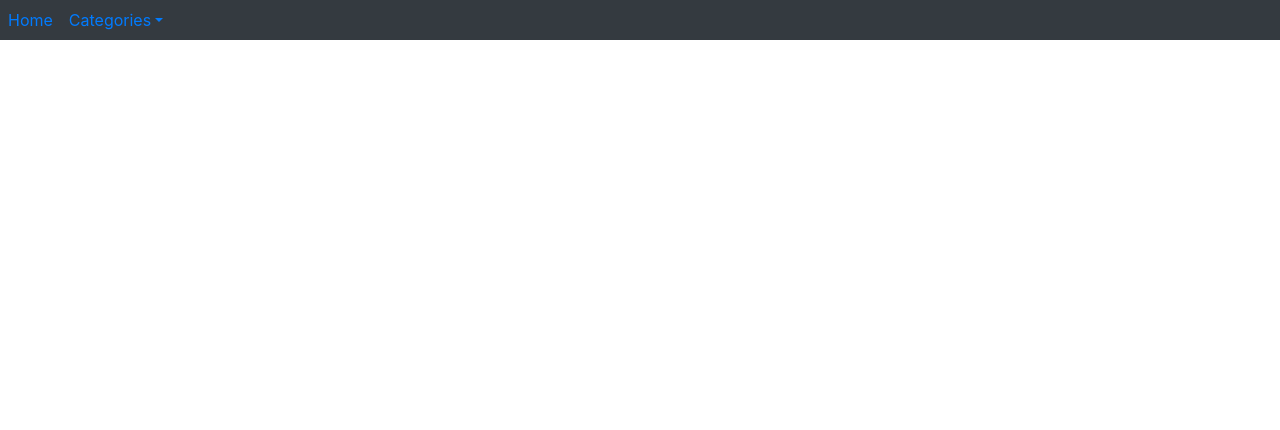
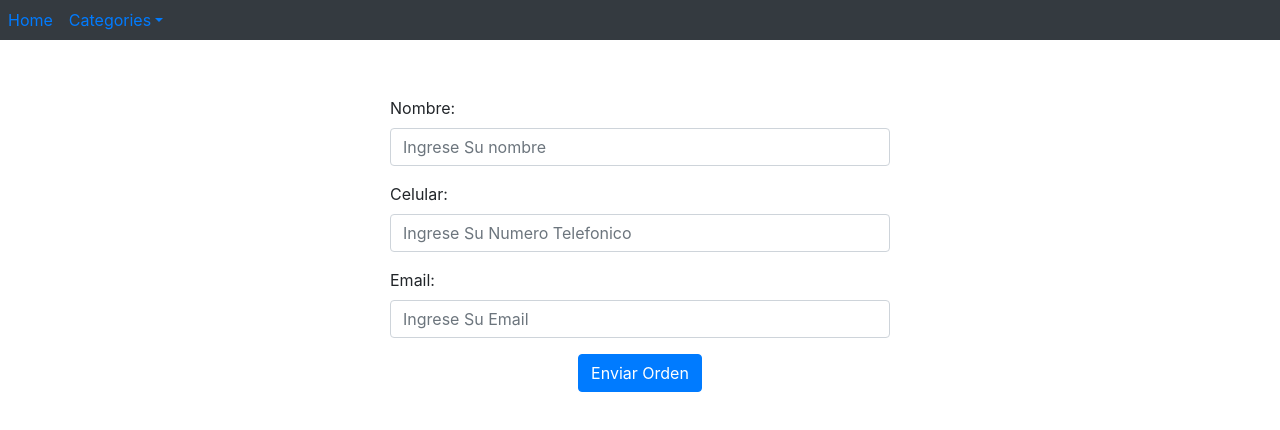
Before and after one commit to danielCastaneda23/React, a React (Create React App) app: page /cart/form in a window 1280 px wide. Shown: the top 430 px of the page. Built offline with nearby package versions, Linux system fonts and the light colour scheme; no server answers; the database is empty.

Commit message:
setOrdersFirebase

```diff
--- a/src/App.js
+++ b/src/App.js
@@ -7,6 +7,8 @@ import ItemDetailContainer from './components/ItemDetailContainer';
 import ThemeContext from './context/cartContext';
 import Cart from './components/Cart';
 import {getFirestore} from './configs/firebase'
+import CartRoute from './components/CartRoute';
+
 const App = () => {
     const [item, setItem] = useState([]);
     const [cart, setCart] = useState([]);
@@ -38,6 +40,9 @@ const App = () => {
                         <Route exact path="/cart">
                             <Cart/>
                         </Route>
+                        <Route exact path="/cart/form">
+                            <CartRoute/>
+                        </Route>
                     </Switch>
                 </BrowserRouter>
 
--- a/src/components/Cart.js
+++ b/src/components/Cart.js
@@ -56,7 +56,7 @@ const Cart = () => {
         <hr style={{ width: '90%', height: '1px', backgroundColor: '#666', marginTop: '80px' }}></hr>
         <div className="row mx-0">
             <div className="col-4"></div>
-            <div className="col-4"></div>
+            <div className="col-4 text-center"><Link to={`/cart/form`}><Button variant="btn btn-primary">FINALIZAR COMPRA</Button></Link></div>
             <div className="col-4 text-center"> <b>Precio total: {total}  </b></div>
         </div> </>: <>
         <div className=" h1 row mx-0 mt-5 pt-5 bold justify-content-center">EL CARRITO SE ENCUENTRA VACIO</div>
--- /dev/null
+++ b/src/components/CartRoute.js
@@ -0,0 +1,62 @@
+import { useContext, useEffect, useState } from 'react';
+import { Button } from 'react-bootstrap';
+import ThemeContext from '../context/cartContext';
+import { Form, FormGroup } from 'react-bootstrap'
+import { getFirestore } from '../configs/firebase'
+import 'firebase/firestore'
+import firebase from 'firebase/app'
+
+const CartRoute = () => {
+    const { cart, setCart } = useContext(ThemeContext)
+    const [total2, setTotal2] = useState(0)
+    const [db,setDb] = useState(getFirestore())
+    useEffect(() => {
+        let x = 0;
+        for (let i = 0; i < cart.length; i++) {
+            x = x + (cart[i].item.price*cart[i].quantity)
+        }
+        setTotal2(x)
+    },[])
+    const obtenerDatos = () => {
+        const newOrder = {
+            buyer: { name: document.getElementById('Name').value, phone: document.getElementById('Phone').value, email: document.getElementById('Email').value },
+            products: [
+                ...cart
+            ],
+            createon: firebase.firestore.Timestamp.fromDate(new Date()),
+            total: total2
+        }
+        const orders = db.collection("orders");
+        orders.add(newOrder).then((resp) => {
+            console.log(resp.id)
+        })
+
+    }
+    return (
+        <>
+            <div className="row mt-5 pt-5 justify-content-center">
+                <Form style={{ width: '500px' }}>
+                    <FormGroup controlId="Name">
+                        <Form.Label>Nombre: </Form.Label>
+                        <Form.Control type="name" placeholder="Ingrese Su nombre" />
+                    </FormGroup>
+                    <FormGroup controlId="Phone">
+                        <Form.Label>Celular: </Form.Label>
+                        <Form.Control type="number" placeholder="Ingrese Su Numero Telefonico" />
+                    </FormGroup>
+                    <FormGroup controlId="Email">
+                        <Form.Label>Email: </Form.Label>
+                        <Form.Control type="email" placeholder="Ingrese Su Email" />
+                    </FormGroup>
+                    <div className=" row justify-content-center">
+                        <Button className="text-center" variant="primary" onClick={() => obtenerDatos()}>
+                            Enviar Orden
+                    </Button>
+                    </div>
+
+                </Form>
+            </div>
+        </>
+    )
+}
+export default CartRoute
--- a/src/components/Item.js
+++ b/src/components/Item.js
@@ -37,10 +37,10 @@ const Item = (props) => {
         })
     }
     return (
-        <Card style={{ width: '300px', marginLeft: '30px' }}>
-            <Card.Img variant="top" src={props.item.thumbnail} alt=":)" height="200px" />
+        <Card style={{ width: '230px' }}>
+            <Card.Img variant="top" src={props.item.thumbnail} alt=":)" height="100px" />
             <Card.Body>
-                <Link to={`/item/${props.item.id}`} className="text-dark"><Card.Title>{props.item.title}</Card.Title></Link>
+                <Link to={`/item/${props.item.id}`} className="text-dark"><Card.Title className="h6">{props.item.title}</Card.Title></Link>
                 <Card.Text>Precio: ${props.item.price}</Card.Text>
                 {stockActual <= 0 ? <div className="text-center"><b> No Hay Stock Suficiente: (10 productos)</b></div> : <ItemCount stock={stockActual} initial={1} onAdd={restaStock} />}
                 {/* {stateButton ? <div className="text-center mt-3"><Button variant="dark" onClick={() => context.addCar(addToCar)}><Link to={`/cart`} className="text-white">TERMINAR COMPRA</Link> </Button></div> : null} */}
--- a/src/components/ItemCount.js
+++ b/src/components/ItemCount.js
@@ -11,10 +11,10 @@ const ItemCount = (props) => {
             <div className="col-6 text-center px-0">
                 <Form>
                     <Form.Group>
-                        <Form.Label>Stock total: {props.stock}</Form.Label>
+                        <Form.Label>Stock: {props.stock}</Form.Label>
                         <Form.Control className="text-center" type="text" value={valorDigitado} onChange={() =>''}></Form.Control>
                     </Form.Group>
-                    <Button variant="dark" onClick={(e) => (props.onAdd(e, valorDigitado))}>Agregar </Button>
+                    <Button variant="dark"onClick={(e) => (props.onAdd(e, valorDigitado))}>Agregar </Button>
                 </Form>
             </div>
             <div className="col-3 px-0 mt-4 pt-2"><Button variant="btn btn-primary" onClick={(e) => valorDigitado <= 0 ? '' : valorActualDigitado(valorDigitado - 1)}>-</Button></div>
--- a/src/components/ItemDetail.js
+++ b/src/components/ItemDetail.js
@@ -22,7 +22,7 @@ const ItemDetail = (props) => {
     return (
 
         <>
-            <Card style={{ width: '1000px', marginTop: '200px' }}>
+            <Card style={{ width: '800px', marginTop: '200px' }}>
                 <Card.Img variant="top" src={props.information[1]} alt=":)" height="500px" />
                 <Card.Body>
                     <Card.Title>{props.information[0]}</Card.Title>
--- a/src/components/ItemListContainer.js
+++ b/src/components/ItemListContainer.js
@@ -4,7 +4,7 @@ const ListContainer = (props) => {
     let { id } = useParams();
     return (
         <>
-            <div className="row mx-0"><ItemList item={props.items} idCategory={id} /></div>
+            <div className="row mx-0 mt-5"><ItemList item={props.items} idCategory={id} /></div>
         </>
     )
 }
--- a/src/components/NavBar.js
+++ b/src/components/NavBar.js
@@ -23,7 +23,7 @@ const Navbar = () => {
                 </Nav.Item>
                 <NavDropdown title="Categories" id="basic-nav-dropdown">
                     <div>
-                        <Link to={`/category/MCO-SURGICAL_MASKS`} className="mx-3"> Tapabocas</Link>
+                        <Link to={`/category/MCO-SURGICAL_AND_INDUSTRIAL_MASKS`} className="mx-3"> Tapabocas</Link>
                     </div>
                     <div>
                         <Link to={`/category/MCO-THERMOMETERS`} className="mx-3"> Termometros</Link>
@@ -34,7 +34,7 @@ const Navbar = () => {
                 </NavDropdown>
                 <Nav.Item className="ml-auto pr-5 pt-2" >
                     {cart.length === 0 ? <></> : <>
-                        <IconoFinal />
+                        <Link to={`/cart`}><IconoFinal /></Link>
                         <b>Elementos en carro: {total2}</b></>}
                 </Nav.Item>
 
```
